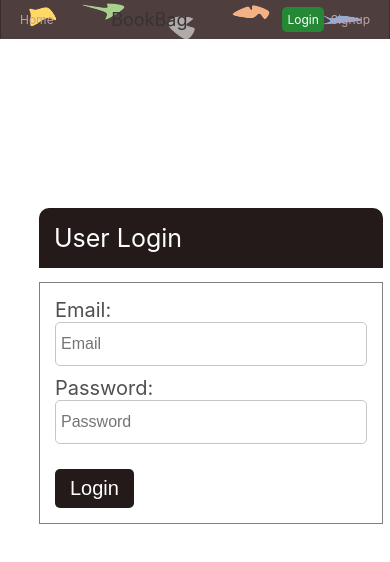
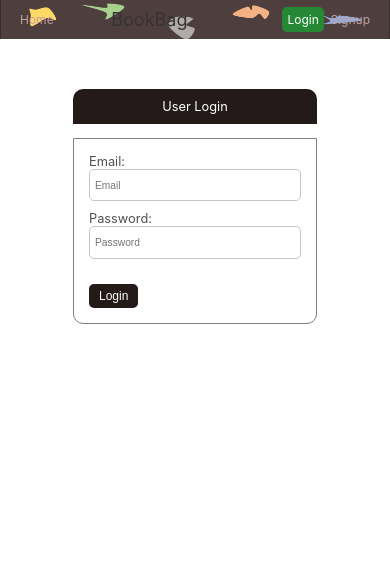
Before and after one commit to deepaksaroha/rating-review, a React (Create React App) app: page /login in a window 390 px wide. Shown: the top 562 px of the page. Built offline with nearby package versions, Linux system fonts and the light colour scheme; no server answers.

Commit message:
made login screen responsive

```diff
--- a/src/components/Login.js
+++ b/src/components/Login.js
@@ -92,7 +92,7 @@
         return(
             <React.Fragment>
                 <Navbar loginStatus={this.state.isLoggedIn} handleLogout={this.handleLogout} />
-                <div className="outer-box">
+                <div className="login-outer-box">
                     <div className="login-form-box">
                         <form>
                             <p id="login-heading">User Login</p>
--- a/src/css/Login.css
+++ b/src/css/Login.css
@@ -1,10 +1,10 @@
 body{
     margin: 0;
-    font-size: 25px;
 }
 
-.outer-box{
+.login-outer-box{
     margin: 20vh auto auto 20vw;
+    font-size: 25px;
 }
 
 .login-form-box{
@@ -52,3 +52,29 @@
 label{
     color: rgb(90, 90, 90);
 }
+
+@media screen and (max-width: 675px) {
+    .login-outer-box{
+        font-size: 16px;
+        margin: 50px auto;
+    }
+    .login-form-box{
+        margin: 0 auto;
+    }
+    #login-btn{
+        padding: 5px 10px;
+        margin-top: 15px;
+        font-size: 12px;
+    }
+    .login-input{
+        width: 200px;
+    }
+    #login-heading{
+        padding: 10px;
+        font-size: 0.8em;
+        text-align: center;
+    }
+    .login-input-box{
+        border-radius: 0 0 10px 10px;
+    }
+}
--- a/src/css/Signup.css
+++ b/src/css/Signup.css
@@ -1,6 +1,5 @@
 body{
     margin: 0;
-    font-size: 25px;
 }
 
 .outer-box{
```
